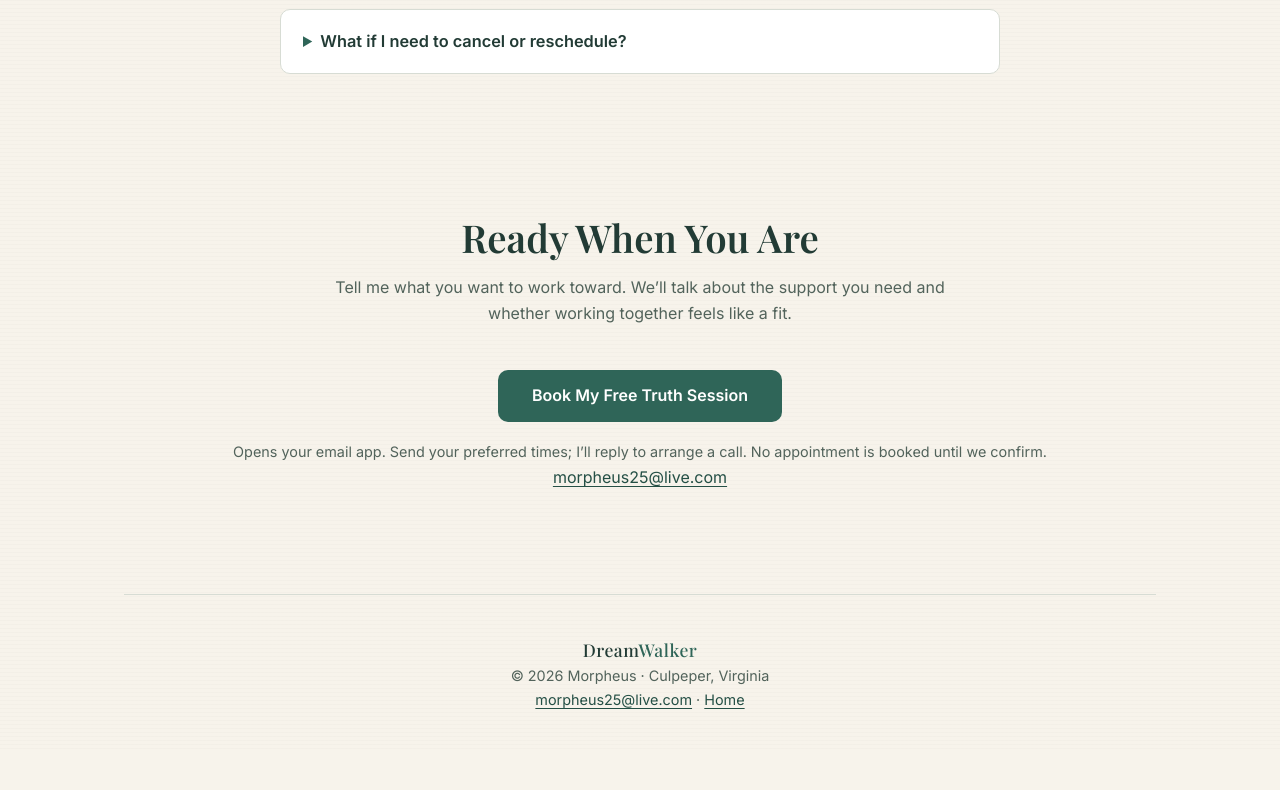
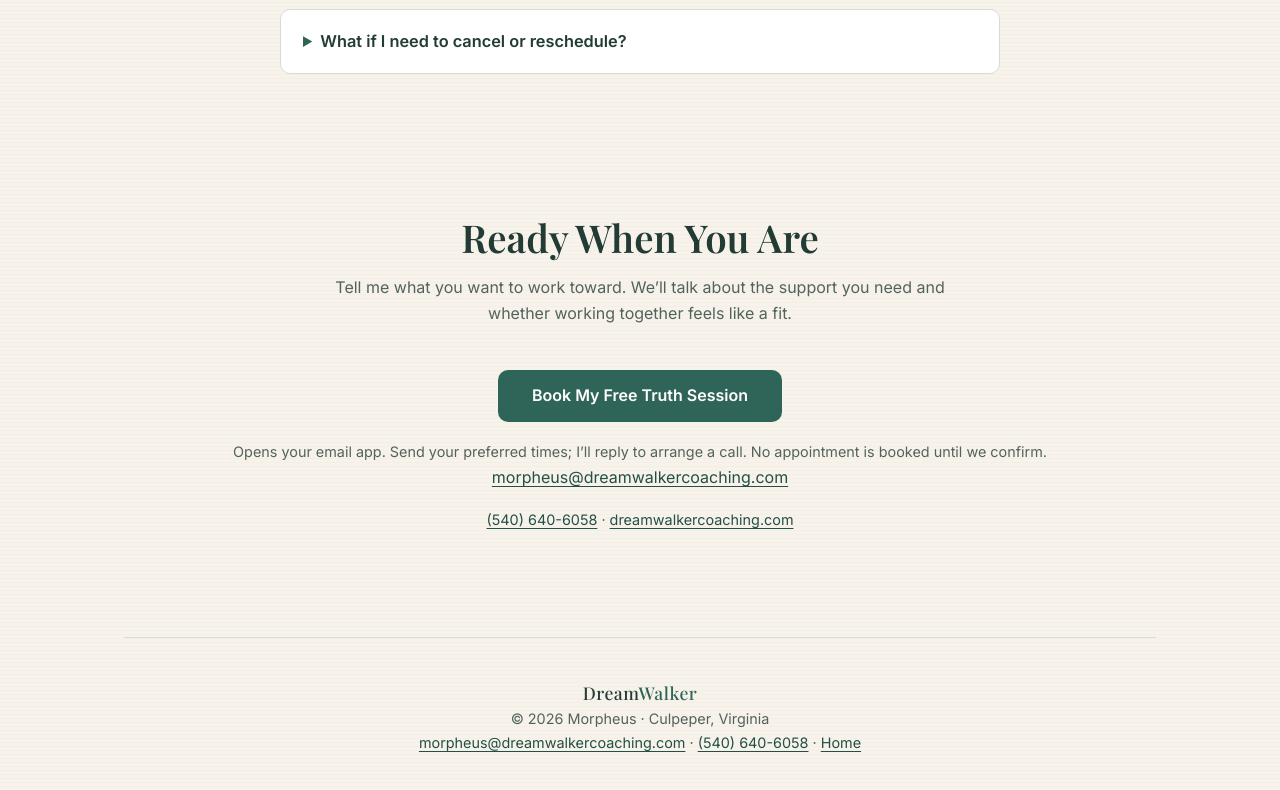
Before and after one commit to Morpheus2569/dreamwalker, a plain HTML site: page coaching.html in a window 1280 px wide. Shown: the part 9807-10597 px from the top of the page. Before the commit the page ends 10559 px from the top, so only its background shows below. Drawn offline with nearby package versions, Linux system fonts and the light colour scheme.

Commit message:
Update contact info: business email morpheus@dreamwalkercoaching.com, phone (540) 640-6058, custom domain CNAME

```diff
--- a/coaching.html
+++ b/coaching.html
@@ -32,7 +32,7 @@
       <h1>Consistency is the skill.<br><em>I'll help you build it.</em></h1>
       <p class="lead">You know what matters to you. Let’s make room for it. Together, we turn your goals into manageable steps, honest check-ins, and a plan that fits your everyday life.</p>
       <div class="cta-row">
-        <a class="btn" href="mailto:morpheus25@live.com?subject=Initial%20Truth%20Session%20—%20Accountability%20Coaching">Book My Free Truth Session</a>
+        <a class="btn" href="mailto:morpheus@dreamwalkercoaching.com?subject=Initial%20Truth%20Session%20—%20Accountability%20Coaching">Book My Free Truth Session</a>
       </div>
       <p class="hero-note">Email to arrange your free 30-minute Initial Truth Session · Online or by phone · No commitment</p>
       <a class="text-link" href="#pricing">Compare coaching plans →</a> <span aria-hidden="true"> · </span> <a class="text-link" href="#intro-call">What is a Truth Session like?</a>
@@ -78,7 +78,7 @@
         <track kind="captions" srclang="en" label="English" default>
       </video>
       <details class="video-transcript"><summary>Read the video transcript</summary><p id="welcome-transcript"></p></details>
-      <p id="video-error" class="fine centered" hidden>This video could not load. You can read the transcript above or email <a href="mailto:morpheus25@live.com">morpheus25@live.com</a>.</p>
+      <p id="video-error" class="fine centered" hidden>This video could not load. You can read the transcript above or email <a href="mailto:morpheus@dreamwalkercoaching.com">morpheus@dreamwalkercoaching.com</a>.</p>
     </section>
 
     <section id="intro-call" aria-labelledby="intro-title">
@@ -122,7 +122,7 @@
     <section id="first-move">
       <h2>Make Your First Move</h2>
       <p class="sub">Choose one action you can follow through on. Build your plan here, then copy it or share it with me by email.</p>
-      <noscript><p class="sub">Enable JavaScript to build a plan here, or email <a href="mailto:morpheus25@live.com">morpheus25@live.com</a> to discuss your next step.</p></noscript>
+      <noscript><p class="sub">Enable JavaScript to build a plan here, or email <a href="mailto:morpheus@dreamwalkercoaching.com">morpheus@dreamwalkercoaching.com</a> to discuss your next step.</p></noscript>
       <form id="quiz-form" class="quiz">
         <p class="fine privacy-note">Your answers stay on this page until you choose to share them. Keep details general; this exercise does not need medical, legal, or other sensitive information.</p>
         <div class="quiz-progress" id="quiz-progress" role="progressbar" aria-label="Quiz progress" aria-valuemin="0" aria-valuemax="100" aria-valuenow="0"><span id="quiz-progress-fill"></span></div>
@@ -153,7 +153,7 @@
           <p class="fine">Keep this plan for yourself, or open an email draft to ask me about it. Review the draft and press Send in your email app when you are ready.</p>
           <div class="plan-actions">
             <button class="btn ghost" id="quiz-copy" type="button">Copy my plan</button>
-            <a class="btn" id="quiz-email" href="mailto:morpheus25@live.com">Share my plan by email</a>
+            <a class="btn" id="quiz-email" href="mailto:morpheus@dreamwalkercoaching.com">Share my plan by email</a>
           </div>
           <div id="quiz-followup" hidden>
             <p class="fine">Want my personal take? Share your email and I&rsquo;ll send you a tailored first step &mdash; based on what you wrote, not a template &mdash; within a day or two.</p>
@@ -257,7 +257,7 @@
         </div>
       </div>
       <p class="fine">Pay $375 upfront (equivalent to $125/month), or make 3 monthly payments of $135 ($405 total, $30 more than upfront). The founding upfront price is $75 less than three months of the $150 monthly plan; session frequency also differs.</p>
-      <p class="fine">Not sure yet? Start with a <a href="mailto:morpheus25@live.com?subject=Initial%20Truth%20Session%20—%20Accountability%20Coaching">free 30-minute Initial Truth Session</a> &mdash; no pitch, just an honest conversation about your goals.</p>
+      <p class="fine">Not sure yet? Start with a <a href="mailto:morpheus@dreamwalkercoaching.com?subject=Initial%20Truth%20Session%20—%20Accountability%20Coaching">free 30-minute Initial Truth Session</a> &mdash; no pitch, just an honest conversation about your goals.</p>
     </section>
 
     <section id="why-ninety">
@@ -365,16 +365,17 @@
     <section style="text-align:center;">
       <h2>Ready When You Are</h2>
       <p class="sub">Tell me what you want to work toward. We’ll talk about the support you need and whether working together feels like a fit.</p>
-      <a class="btn" href="mailto:morpheus25@live.com?subject=DreamWalker%20intro%20call">Book My Free Truth Session</a>
+      <a class="btn" href="mailto:morpheus@dreamwalkercoaching.com?subject=DreamWalker%20intro%20call">Book My Free Truth Session</a>
       <p class="fine">Opens your email app. Send your preferred times; I’ll reply to arrange a call. No appointment is booked until we confirm.</p>
-      <p><a href="mailto:morpheus25@live.com">morpheus25@live.com</a></p>
+      <p><a href="mailto:morpheus@dreamwalkercoaching.com">morpheus@dreamwalkercoaching.com</a></p>
+      <p class="fine"><a href="tel:+15406406058">(540) 640-6058</a> &middot; <a href="https://dreamwalkercoaching.com/coaching.html">dreamwalkercoaching.com</a></p>
     </section>
 
     </main>
     <footer>
       <div class="brand">Dream<span>Walker</span></div>
       <p>© 2026 Morpheus · Culpeper, Virginia<br>
-      <a href="mailto:morpheus25@live.com">morpheus25@live.com</a> · <a href="index.html">Home</a></p>
+      <a href="mailto:morpheus@dreamwalkercoaching.com">morpheus@dreamwalkercoaching.com</a> · <a href="tel:+15406406058">(540) 640-6058</a> · <a href="index.html">Home</a></p>
     </footer>
   </div>
   <script src="media.js" defer></script>
--- a/site.js
+++ b/site.js
@@ -105,7 +105,7 @@
     const context = ['My goal', 'Where I am now', 'What gets in the way'].map((label, i) => {
       return answers[i] ? `${label}: ${answers[i]}` : '';
     }).filter(Boolean).join('\n');
-    share.href = `mailto:morpheus25@live.com?subject=${encodeURIComponent('My DreamWalker first move')}&body=${encodeURIComponent(`Hi Morpheus,\n\nI would like to talk about accountability coaching.\n\n${planText}\n\n${context}\n\nMy preferred times for a call are: `)}`;
+    share.href = `mailto:morpheus@dreamwalkercoaching.com?subject=${encodeURIComponent('My DreamWalker first move')}&body=${encodeURIComponent(`Hi Morpheus,\n\nI would like to talk about accountability coaching.\n\n${planText}\n\n${context}\n\nMy preferred times for a call are: `)}`;
     plan.hidden = false;
     if (followup) followup.hidden = false;
     message.textContent = 'Your plan is ready. Nothing has been sent — share it below if you want my personal take.';
@@ -149,7 +149,7 @@
           'Q4 - First step': answers[3],
           'Deadline': deadline.value
         };
-        const res = await fetch('https://formsubmit.co/ajax/morpheus25@live.com', {
+        const res = await fetch('https://formsubmit.co/ajax/morpheus@dreamwalkercoaching.com', {
           method: 'POST',
           headers: { 'Content-Type': 'application/json', 'Accept': 'application/json' },
           body: JSON.stringify(payload)
```
Also changed, not shown: index.html (+3 -2 lines), 1 other file.
